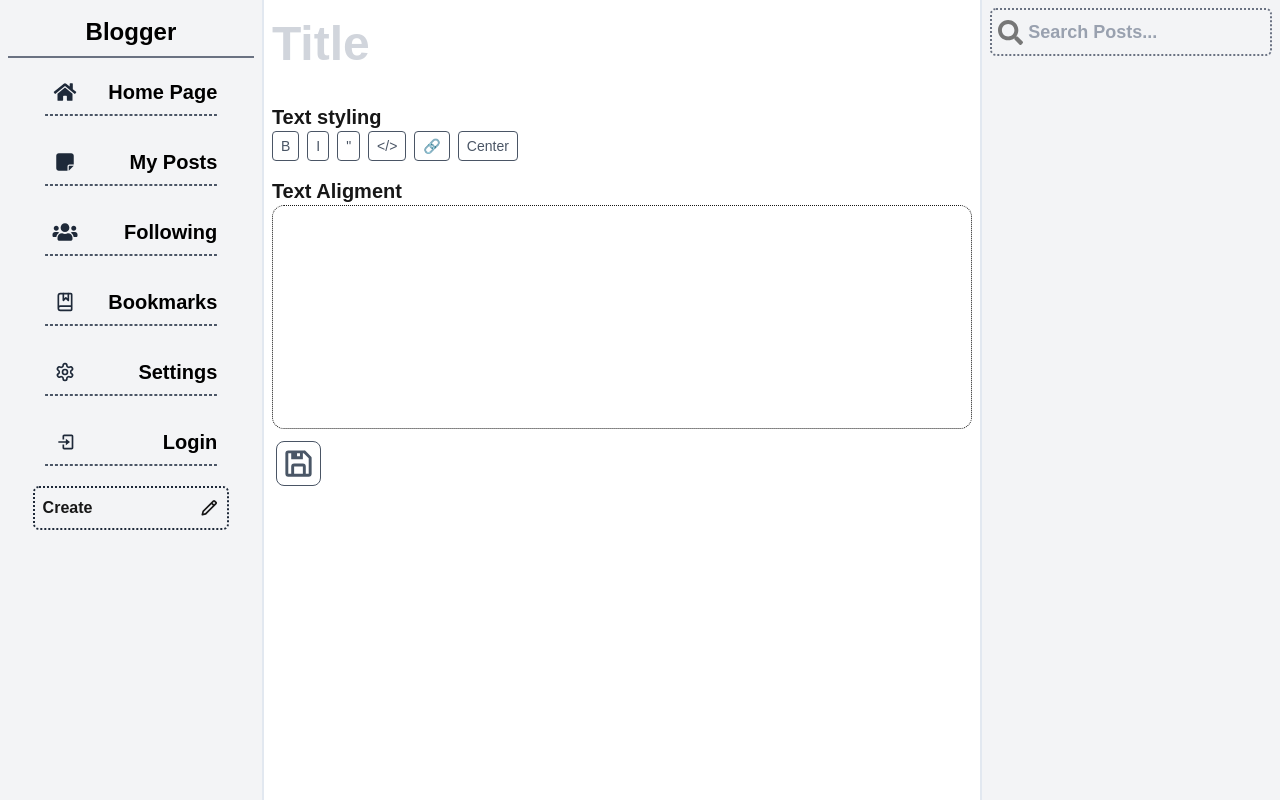
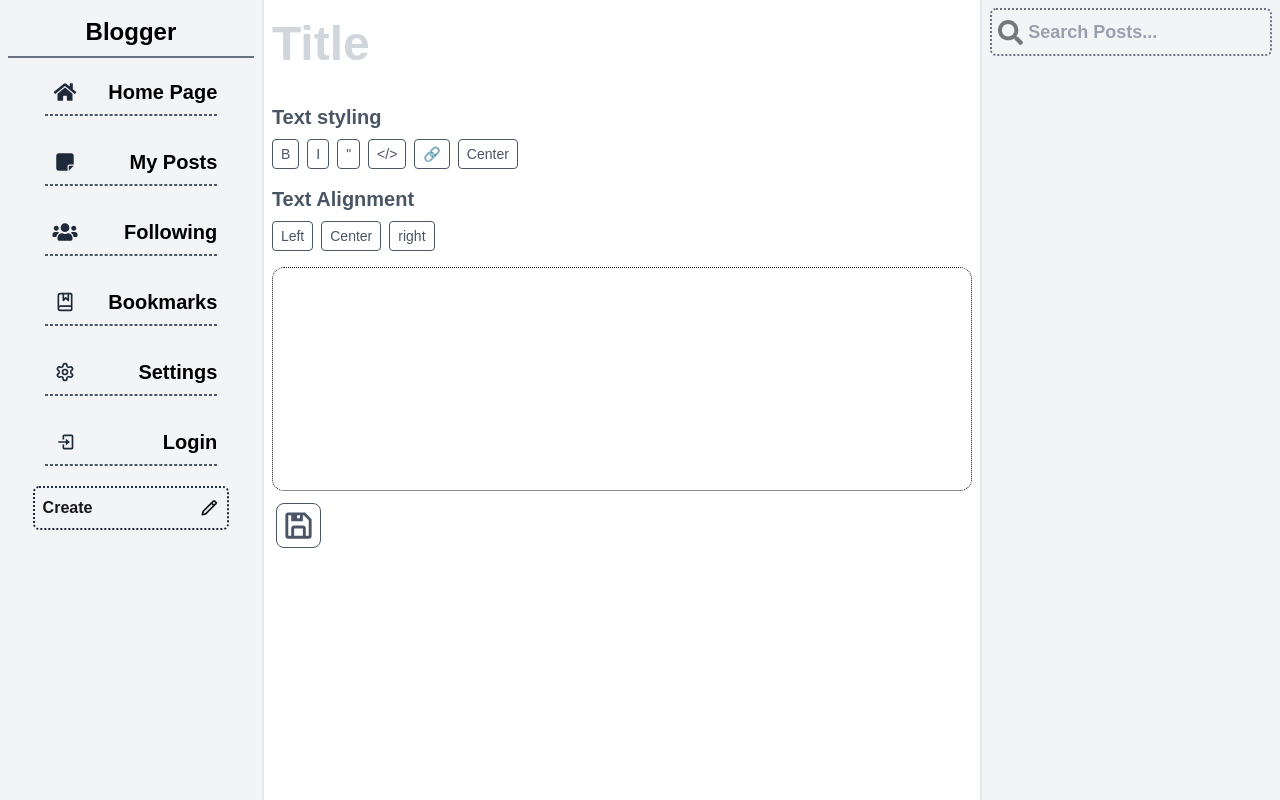
Before and after one commit to deimosdev343/Blog-frontend, a Next.js app: page /createpost in a window 1280 px wide. Built offline with nearby package versions, Linux system fonts and the light colour scheme; no server answers.

Commit message:
text align

```diff
--- a/src/components/Editor/RTEditor.tsx
+++ b/src/components/Editor/RTEditor.tsx
@@ -68,8 +68,9 @@
         className="w-full text-5xl font-bold placeholder:text-gray-300 focus:outline-none mb-8"
       />
 
-
-      <h2 className="font-bold text-xl">Text styling</h2>
+      <div className="flex items-center font-bold mb-2">
+        <h2 className="font-bold text-xl text-gray-600">Text styling</h2>
+      </div>
 
       <div className="flex gap-2 mb-4 text-sm text-gray-600">
         <ToolbarButton
@@ -109,9 +110,31 @@
           label="Center"
         />
       </div>
-      <h2 className="font-bold text-xl">Text Aligment</h2>
-      <div className="">
-
+      <div className="flex items-center font-bold mb-2">
+        <h2 className="font-bold text-xl text-gray-600">Text Alignment</h2>
+      </div>
+      <div className="flex gap-2 mb-4 text-sm text-gray-600">
+        <ToolbarButton
+          active={editor.isActive({ textAlign: "left" })}
+          onClick={() =>
+            editor.chain().focus().setTextAlign("left").run()
+          }
+          label="Left"
+        />
+        <ToolbarButton
+          active={editor.isActive({ textAlign: "center" })}
+          onClick={() =>
+            editor.chain().focus().setTextAlign("center").run()
+          }
+          label="Center"
+        />
+        <ToolbarButton
+          active={editor.isActive({ textAlign: "center" })}
+          onClick={() =>
+            editor.chain().focus().setTextAlign("right").run()
+          }
+          label="right"
+        />
       </div>
       <EditorContent editor={editor} />
       <div className="w-full flex items-center p-1">
```
